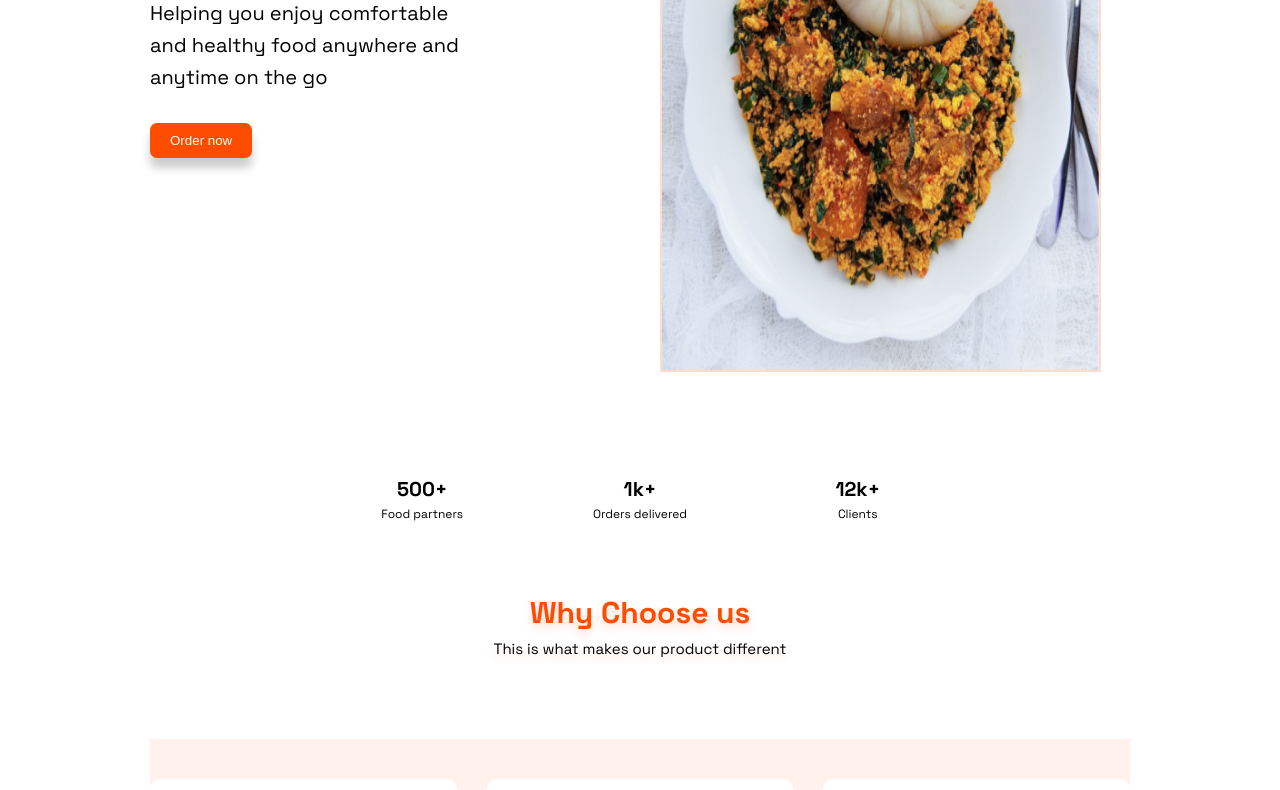
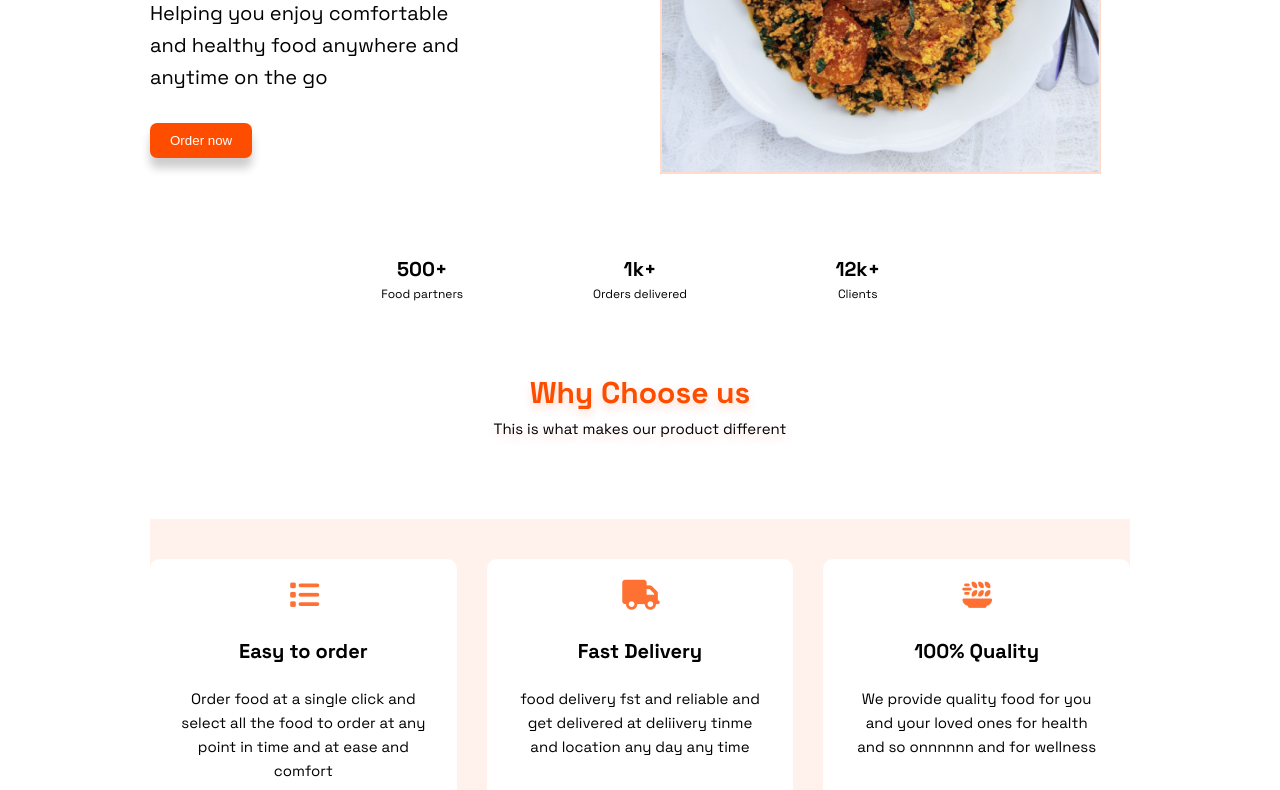
Before and after one commit to Mclakes/HomelyFood, a website: page index.html in a window 1280 px wide. Shown: the part 331-1121 px from the top of the page. Drawn offline with Linux system fonts and the light colour scheme.

Commit message:
final touch

```diff
--- a/index.html
+++ b/index.html
@@ -12,6 +12,8 @@
     <link rel="stylesheet" href="https://cdnjs.cloudflare.com/ajax/libs/font-awesome/6.4.0/css/all.min.css" integrity="sha512-iecdLmaskl7CVkqkXNQ/ZH/XLlvWZOJyj7Yy7tcenmpD1ypASozpmT/E0iPtmFIB46ZmdtAc9eNBvH0H/ZpiBw==" crossorigin="anonymous" referrerpolicy="no-referrer" />
     <!-- link for styles -->
     <link rel="stylesheet" href="css/style.css">
+
+    <link rel="shortcut icon" type="image/png" href="./img/Homely.png">
 
     <title>Homely &mdash; Your tastebud crush </title>
 </head>
--- a/sass/_base.scss
+++ b/sass/_base.scss
@@ -58,7 +58,7 @@ body{
 .container {
     display: grid;
 
-    grid-template-rows: 7rem 70rem repeat(2, 15rem)  max-content 15rem max-content max-content max-content 43rem 20rem max-content 20rem 35rem;
+    grid-template-rows: 7rem 48rem repeat(2, 15rem)  max-content 15rem max-content max-content max-content 43rem 20rem max-content 20rem 35rem;
 
     grid-template-columns: [left-border-start] minmax(2rem, 15rem) [left-border-end center-start] repeat(6, [col-start] minmax(6rem, 1fr) [col-end] ) [center-end right-border-start] minmax(2rem, 15rem) [right-border-end] ;
 }
```
Also changed, not shown: css/style.css.
